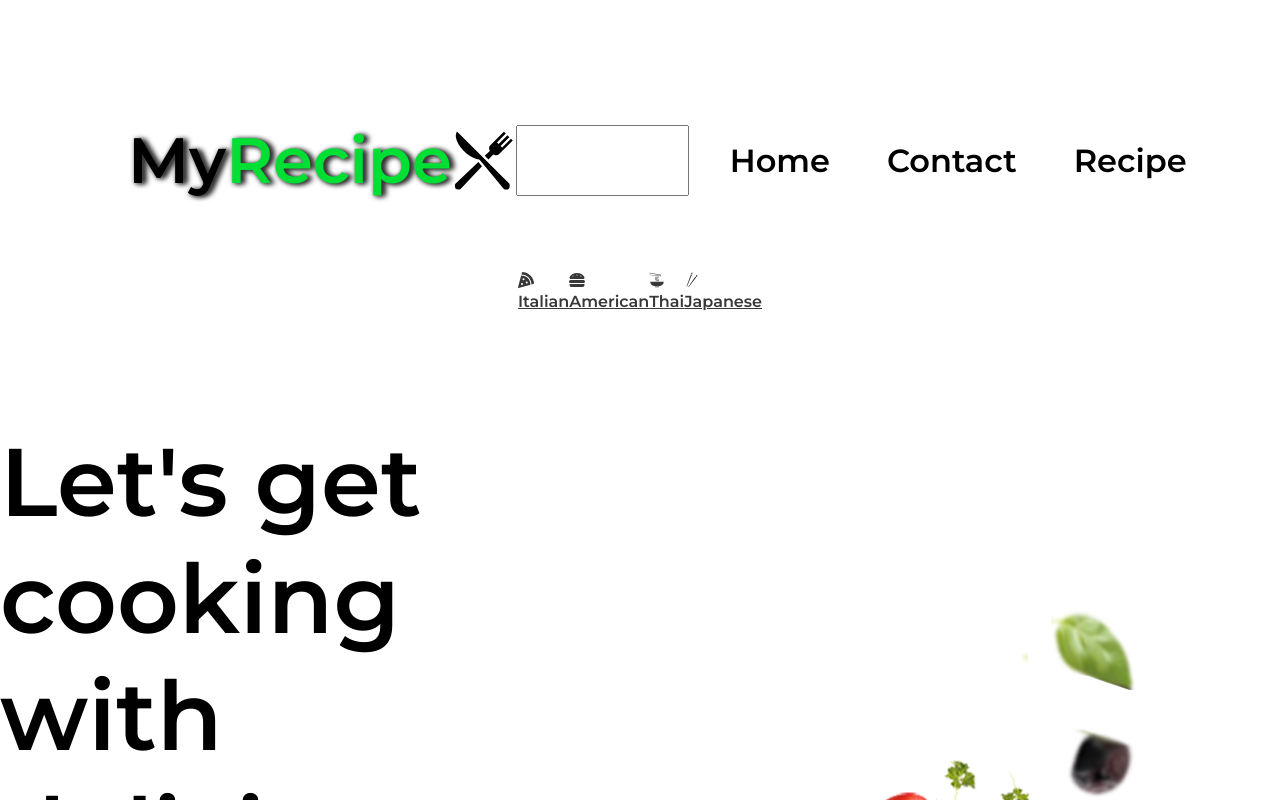
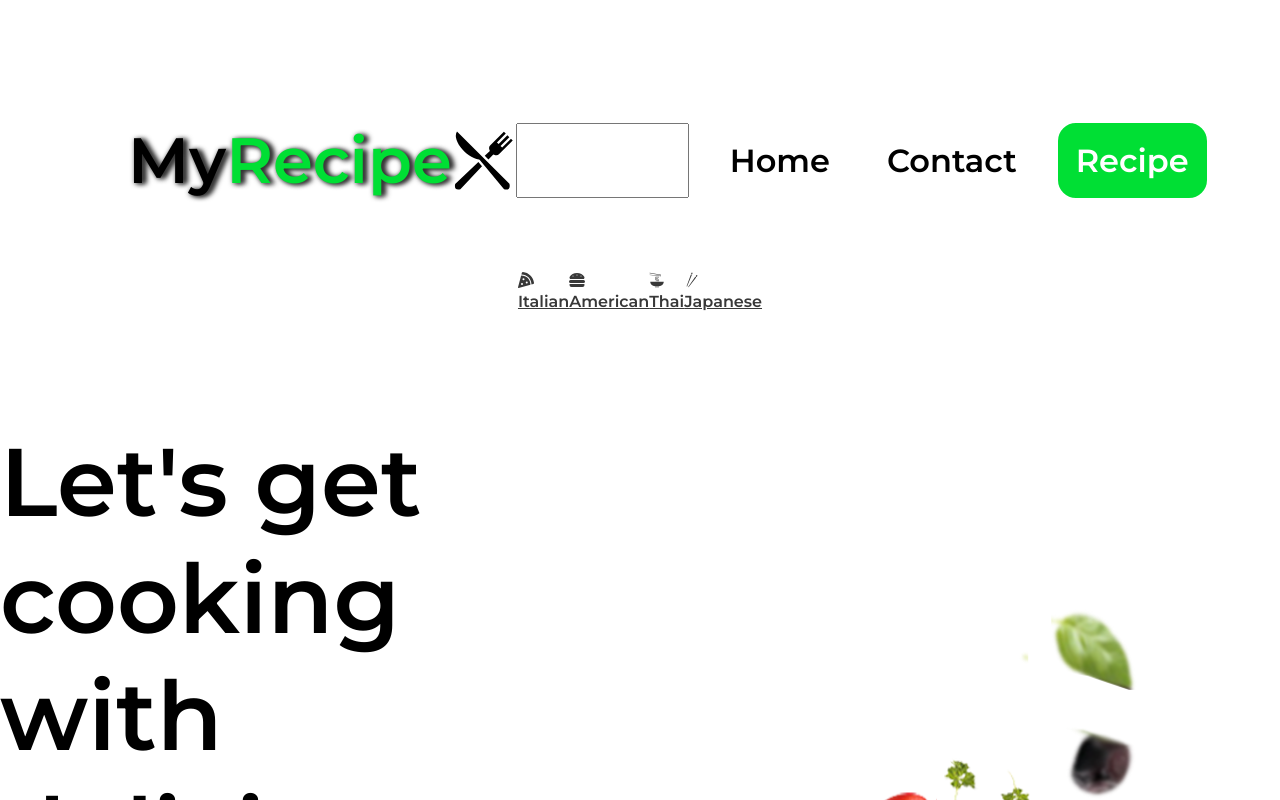
Before and after one commit to B-lovedth/Real-Meal, a React (Create React App) app: page / in a window 1280 px wide. Shown: the top 800 px of the page. Built offline with nearby package versions, Linux system fonts and the light colour scheme; no server answers.

Commit message:
Update Navbar.jsx

```diff
--- a/src/Navbar.jsx
+++ b/src/Navbar.jsx
@@ -58,7 +58,7 @@ const Navbar = () => {
               <li className="nav-item">
                 <Link
                   to="/cuisine"
-                  className="nav-links"
+                  className="nav-links nav-recipe"
                   onClick={closeMobileMenu}
                 >
                   Recipe
```
